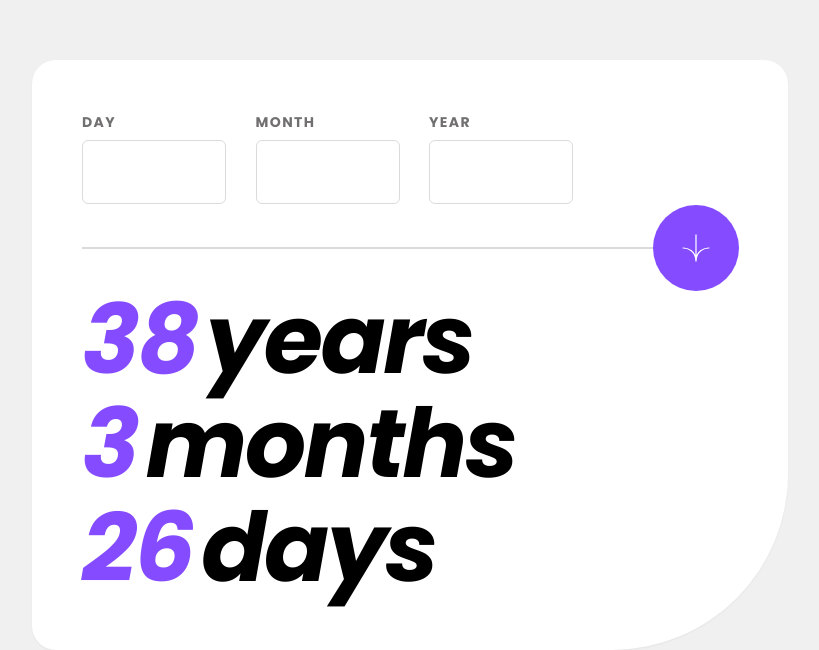
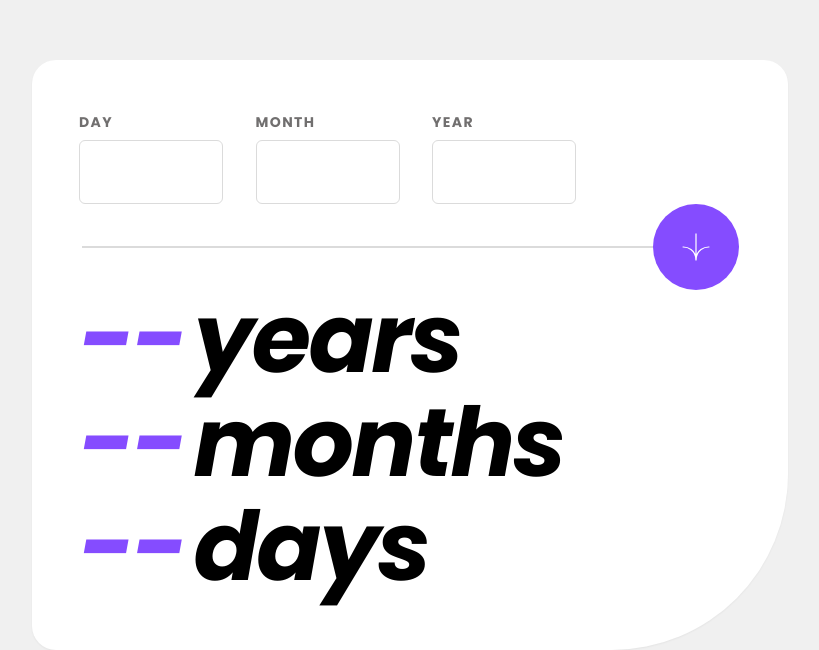
Before and after one commit to tony1c/frontend-mentor-challenges, an Angular app in the folder age-calculator-angular/: page / in a window 1280 px wide. Shown: the part 194-844 px from the top of the page, without its empty margins (230-1049 px from the left). Built offline with nearby package versions, Linux system fonts and the light colour scheme.

Commit message:
small fix

```diff
--- a/age-calculator-angular/src/app/components/age-calculator/age-calculator.component.html
+++ b/age-calculator-angular/src/app/components/age-calculator/age-calculator.component.html
@@ -1,6 +1,6 @@
 <!-- app container -->
 <div
-  class="h-[487px] w-[345px] space-y-[68px] rounded-3xl rounded-br-[95px] bg-white px-[26px] py-[44px] shadow-sm md:h-[590px] md:w-[756px] md:space-y-[43px] md:rounded-br-[176px] md:py-[52px]"
+  class="h-[487px] w-[345px] space-y-[68px] rounded-3xl rounded-br-[95px] bg-white px-[23px] py-[44px] shadow-sm md:h-[590px] md:w-[756px] md:space-y-[43px] md:rounded-br-[176px] md:py-[52px]"
 >
   <!-- age form -->
   <form (ngSubmit)="calcAge()" [formGroup]="dateOfBirth" class="space-y-[42px]">
@@ -48,33 +48,32 @@
         />
       </fieldset>
     </div>
-  </form>
     <!-- line w/ button -->
-  <div class="relative h-[2px] w-full bg-light-grey md:mx-auto md:w-[656px]">
+    <div
+      class="relative !mt-16 h-[2px] w-full bg-light-grey md:mx-auto md:!mt-[42px] md:w-[656px]"
+    >
       <button
         class="absolute left-1/2 top-1/2 flex size-16 -translate-x-1/2 -translate-y-1/2 transform items-center justify-center rounded-full bg-purple transition-colors duration-300 hover:bg-off-black md:-right-[44px] md:left-auto md:size-[86px]"
       >
         <img class="size-7" src="icon-arrow.svg" alt="Arrow icon" />
       </button>
     </div>
+  </form>
 
   <!-- display -->
   <div
     class="flex flex-col gap-1 text-[3.5rem] font-700 italic leading-none md:gap-2 md:pl-[24px] md:text-8xl md:tracking-tight"
   >
     <div class="space-x-2">
-      <!-- <span class="text-purple">{{ years }}</span> -->
-      <span class="text-purple">38</span>
+      <span class="text-purple">{{ years }}</span>
       <span>years</span>
     </div>
     <div class="space-x-2">
-      <!-- <span class="text-purple">{{ months }}</span> -->
-      <span class="text-purple">3</span>
+      <span class="text-purple">{{ months }}</span>
       <span>months</span>
     </div>
     <div class="space-x-2">
-      <!-- <span class="text-purple">{{ days }}</span> -->
-      <span class="text-purple">26</span>
+      <span class="text-purple">{{ days }}</span>
       <span>days</span>
     </div>
   </div>
```
Lines whose indentation alone changed are shown as unchanged.
